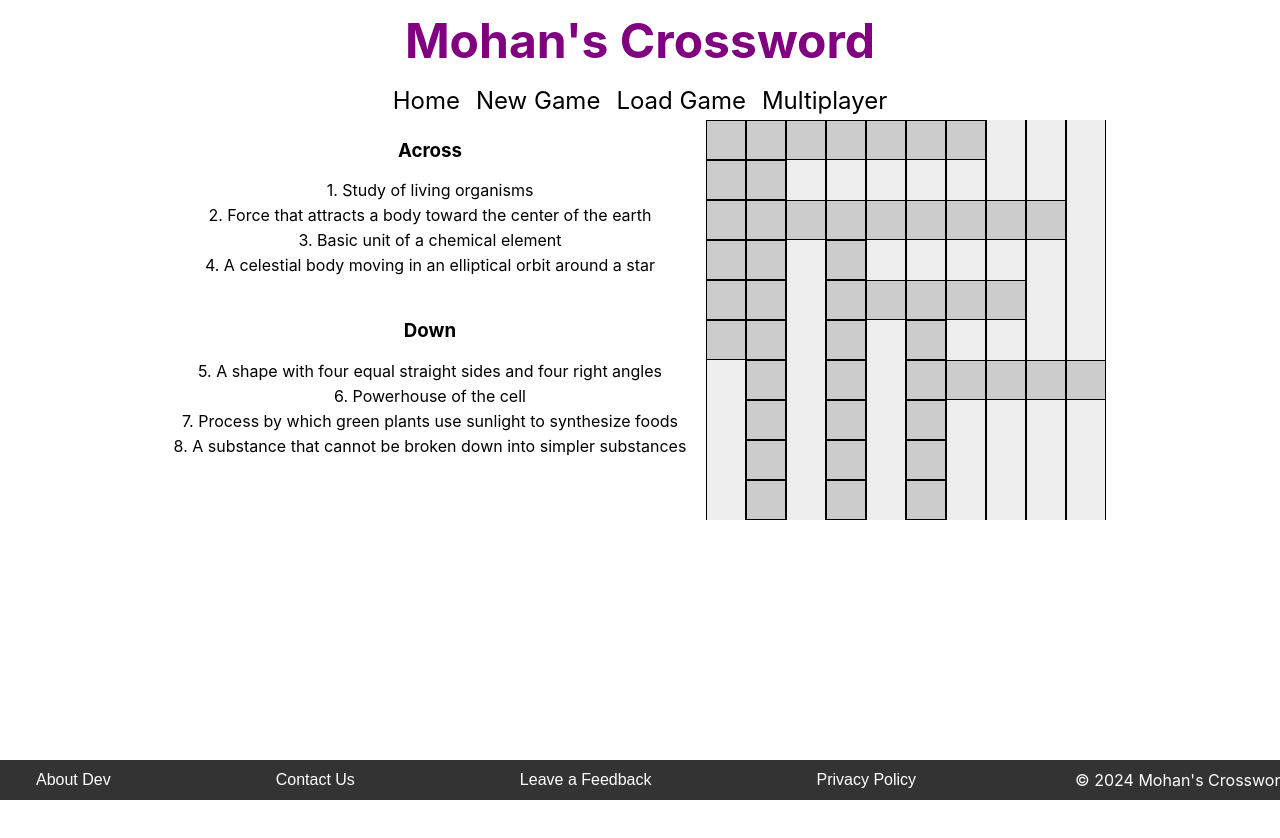
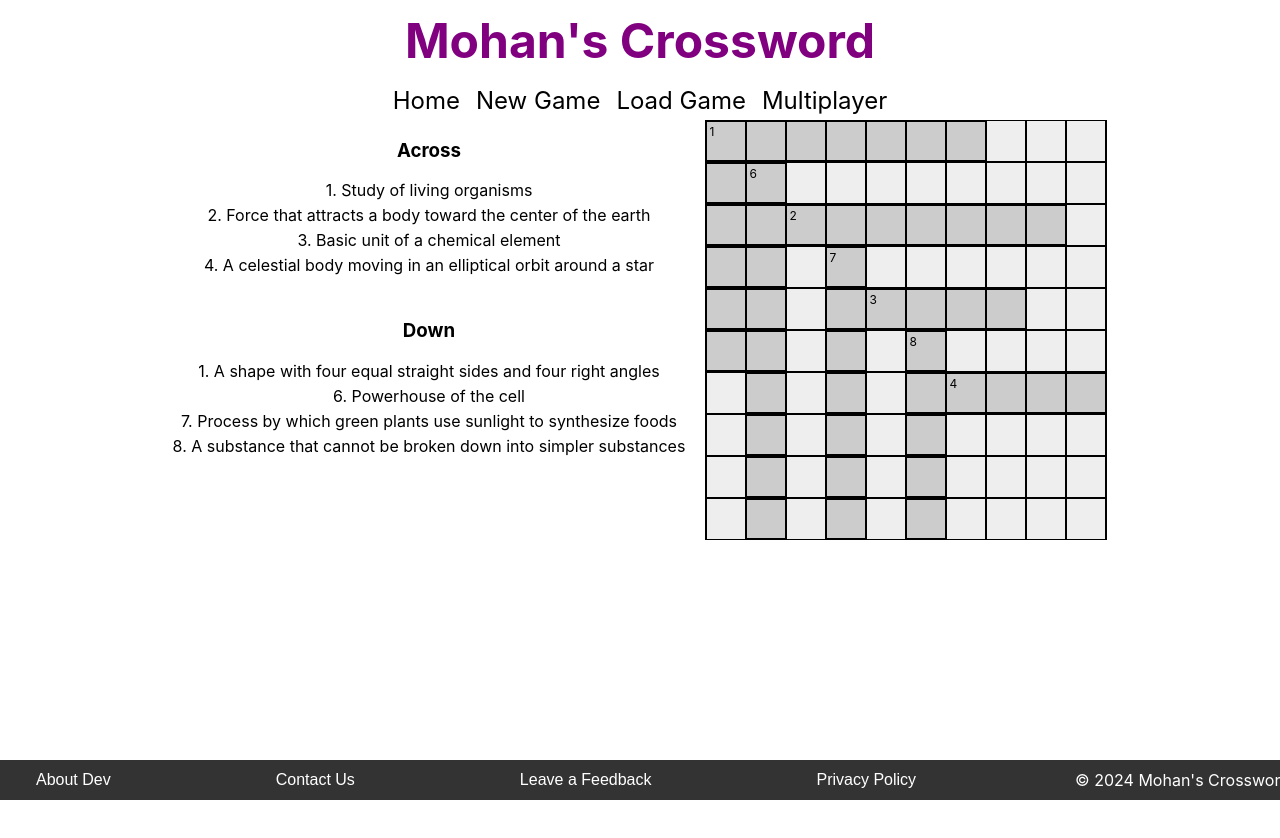
Before and after one commit to mohan-sys/mohans_crossword, a React (Create React App) app: page / in a window 1280 px wide. Shown: the top 838 px of the page. Built offline with nearby package versions, Linux system fonts and the light colour scheme.

Commit message:
bug fixed- numbers on grid

```diff
--- a/src/components/CrosswordGrid.js
+++ b/src/components/CrosswordGrid.js
@@ -13,7 +13,7 @@ function CrosswordGrid({ words, gridSize }) {
     const downClues = [];
 
     words.forEach(({ word, startX, startY, direction, clue, number }) => {
-        cellNumbers['${startY}-${startX}'] = number;
+        cellNumbers[`${startY}-${startX}`] = number;
         if (direction === 'across') {
             acrossClues.push({ number, clue, word });
         } else {
@@ -47,10 +47,10 @@ function CrosswordGrid({ words, gridSize }) {
                     <GridCell
                         key={colIndex}
                         filled={cell !== ''}
-                        number={cellNumbers['${rowIndex}-${colIndex}']}
+                        number={cellNumbers[`${rowIndex}-${colIndex}`]}
                     >
-                        {cellNumbers['${rowIndex}-${colIndex}'] && (
-                            <CellNumber>{cellNumbers['${rowIndex}-${colIndex}']}</CellNumber>
+                        {cellNumbers[`${rowIndex}-${colIndex}`] && (
+                            <CellNumber>{cellNumbers[`${rowIndex}-${colIndex}`]}</CellNumber>
                         )}
                         <CellInput
                             value={cell}
@@ -121,13 +121,15 @@ const GridContainer = styled.div`
 
 const Row = styled.div`
     display: flex;
+    border: 0.1rem solid #000;
+    border-collapse: collapse;
 `;
 
 const GridCell = styled.div`
     position: relative;
     width: 40px;
     height: 40px;
-    border: 1px solid #000;
+    border: 0.1rem solid #000;
     border-collapse: collapse;
     display: flex;
     justify-content: center;
--- a/src/components/MainContent.js
+++ b/src/components/MainContent.js
@@ -9,7 +9,7 @@ function MainContent() {
     { word: 'GRAVITY', startX: 2, startY: 2, direction: 'across', clue: 'Force that attracts a body toward the center of the earth', number: 2 },
     { word: 'ATOM', startX: 4, startY: 4, direction: 'across', clue: 'Basic unit of a chemical element', number: 3 },
     { word: 'PLANET', startX: 6, startY: 6, direction: 'across', clue: 'A celestial body moving in an elliptical orbit around a star', number: 4 },
-    { word: 'SQUARE', startX: 0, startY: 0, direction: 'down', clue: 'A shape with four equal straight sides and four right angles', number: 5 },
+    { word: 'SQUARE', startX: 0, startY: 0, direction: 'down', clue: 'A shape with four equal straight sides and four right angles', number: 1 },
     { word: 'MITOCHONDRIA', startX: 1, startY: 1, direction: 'down', clue: 'Powerhouse of the cell', number: 6 },
     { word: 'PHOTOSYNTHESIS', startX: 3, startY: 3, direction: 'down', clue: 'Process by which green plants use sunlight to synthesize foods', number: 7 },
     { word: 'ELEMENT', startX: 5, startY: 5, direction: 'down', clue: 'A substance that cannot be broken down into simpler substances', number: 8 }
```
